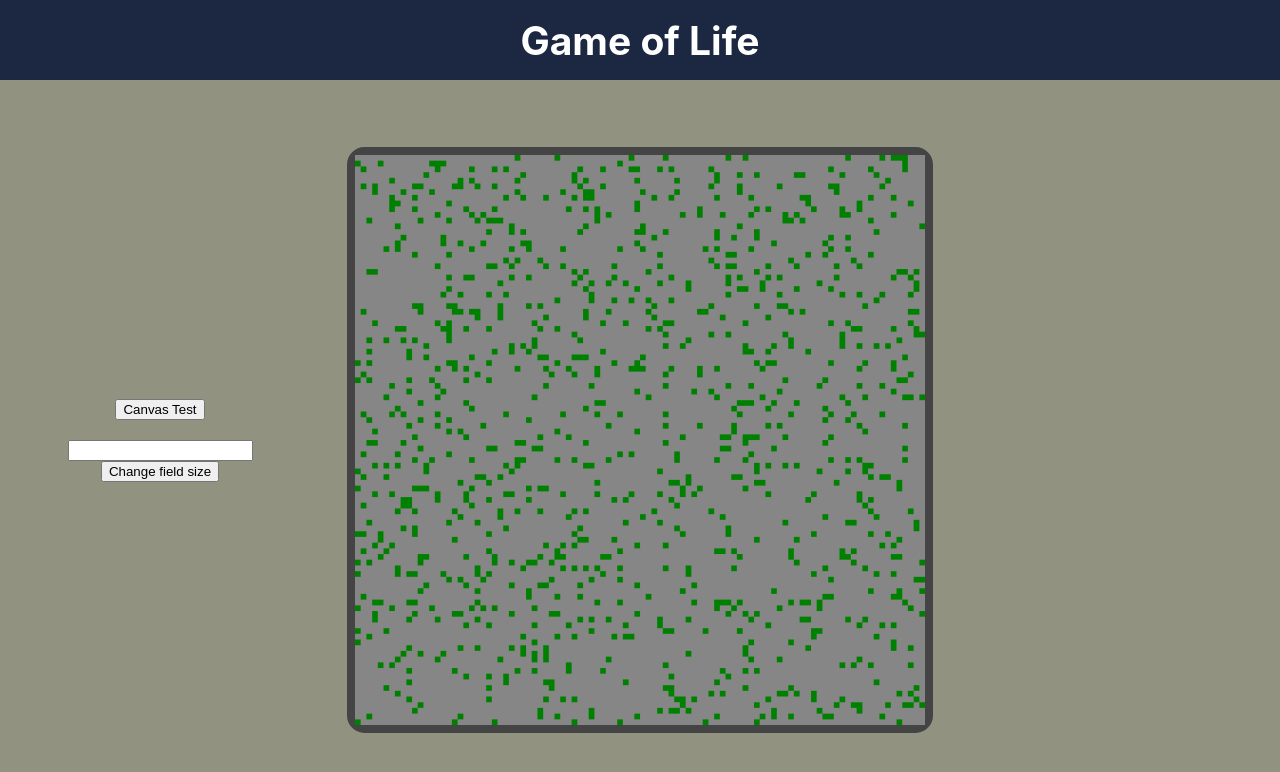
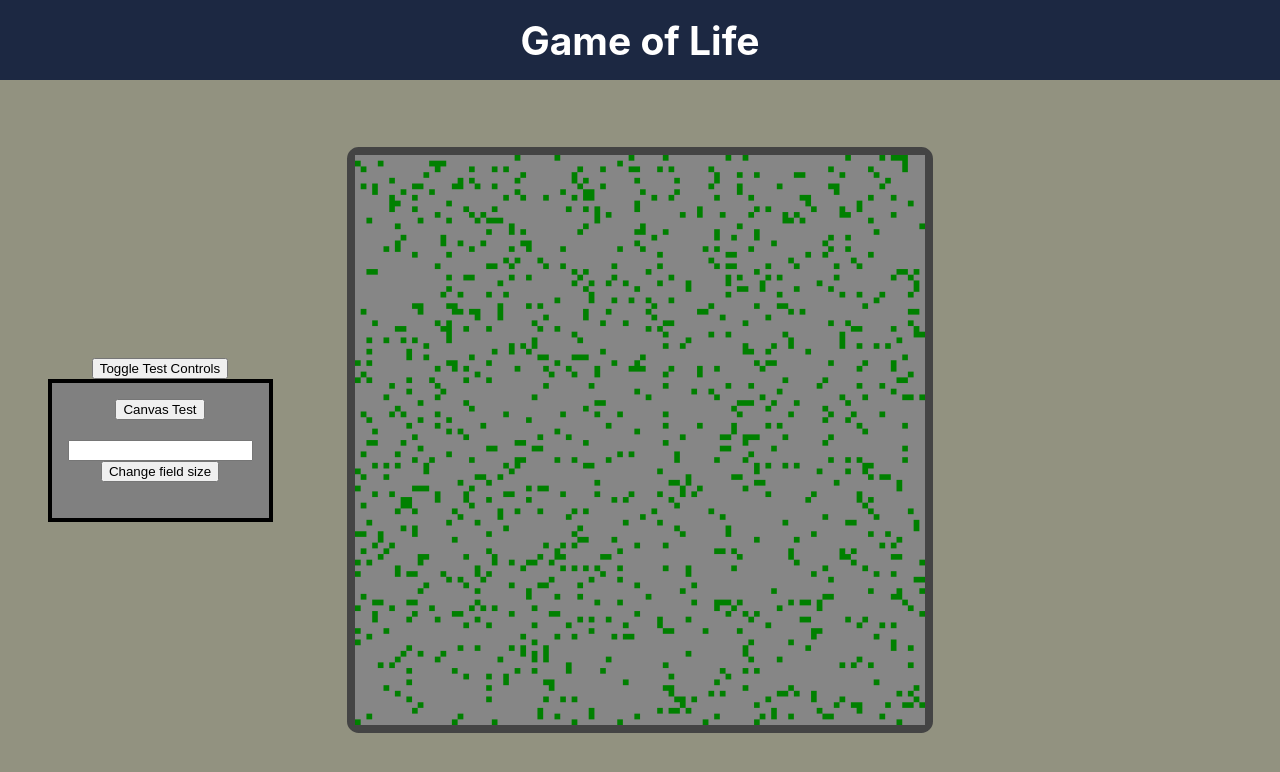
Before and after one commit to tgclayton/Gol2, a React (Create React App) app: page / in a window 1280 px wide. Shown: the top 772 px of the page. Built offline with nearby package versions, Linux system fonts and the light colour scheme.

Commit message:
add min width to center column

```diff
--- a/src/App.css
+++ b/src/App.css
@@ -37,29 +37,35 @@
   }
 }
 
+.column {
+  display: flex;
+  flex-direction: column;
+  align-items: center;
+  justify-content: center;
+  position: relative;
+}
+
 .app-body {
   height: 90vh;
   display: flex;
   background-color: rgb(146, 146, 128);
 }
 
-.column {
-position: relative;
-justify-content: center;
-align-items: center;
-display: flex;
-}
-
 #left-column {
 width: 25%;
-display: flex;
-flex-direction: column;
 }
 
 #center-column {
   width: 50%;
+  min-width: 400px
 }
 
 #right-column {
   width: 25%
 }
+
+#test-controls {
+  border: 3pt solid black;
+  padding: 1em ;
+  background-color:gray;
+}
--- a/src/App.js
+++ b/src/App.js
@@ -6,9 +6,10 @@ import { canvasDraw } from './functions/canvas.js'
 
 function App() {
   const [size, setSize] = useState(100)
-  const [tileSize, setTileSize] = useState(500 / size)
+  const [tileSize, setTileSize] = useState(5)
   const [field, setField] = useState(createField(size, tileSize))
   const [liveCells, setLiveCells] = useState(newMakeRandomMap(size))
+  const [showTestControls, setShowTestControls] = useState(false)
 
   useEffect(() => {
     canvasDraw(field, liveCells, tileSize)
@@ -17,7 +18,7 @@ function App() {
   function changeSize() {
     const size = document.getElementById('size-change').value
     const tileSize = 500 / size
-    setLiveCells(newMakeRandomMap(size))
+    setLiveCells([])
     setField(createField(size, tileSize))
     setSize(size)
     setTileSize(tileSize)
@@ -43,11 +44,16 @@ function App() {
       </header>
       <div className="app-body">
         <div id='left-column' className="column">
-          <button onClick={() => canvasTest(canvasDraw)}>Canvas Test</button>
-          {/* <button onClick={() => checkState()}>Check State</button> */}
-          <br></br>
-          <input id='size-change' type='number' onSubmit ></input>
-          <button onClick={() => changeSize()} >Change field size</button>
+          <button onClick = {() => setShowTestControls(!showTestControls)}>Toggle Test Controls</button>
+          <div id="test-controls" className ="column">
+            <button onClick={() => canvasTest(canvasDraw)}>Canvas Test</button>
+            {/* <button onClick={() => checkState()}>Check State</button> */}
+            <br></br>
+            <input id='size-change' type='number' onSubmit ></input>
+            <button onClick={() => changeSize()} >Change field size</button>
+            <br></br>
+            {/* <button onClick = {() => setShowTestControls(false)}>Hide Panel</button> */}
+          </div>
         </div>
 
         <div id='center-column' className="column">
--- a/src/styles/game.css
+++ b/src/styles/game.css
@@ -5,7 +5,7 @@
   border: 4pt solid rgb(68, 68, 68);
   position: relative;
   height: 0;
-  border-radius: 3%;
+  border-radius: 2%;
   background-color: rgb(68, 68, 68);
 }
 
@@ -18,6 +18,7 @@
   right: .5%;
   top: .5%;
   bottom: .5%;
+  /* border: 3pt solid black; */
 }
 
 #canvas-dummy {
```
